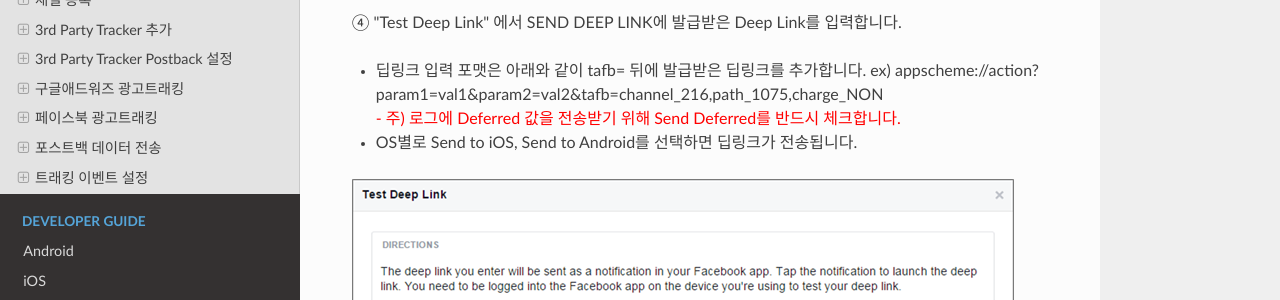
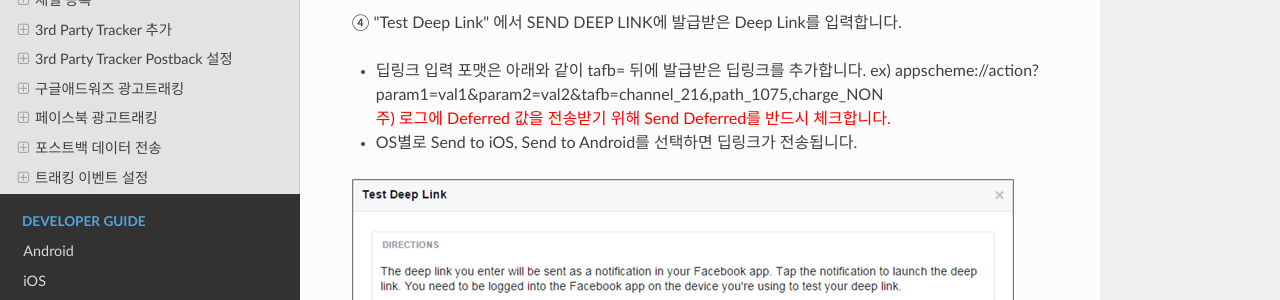
Before and after one commit to ToastAnalytics/ToastAnalytics, an MkDocs documentation site: the page built from docs/Developer/3. marketing Guide.md, in a window 1280 px wide and 900 px high, scrolled down 14719 px. Shown: the part 149-449 px from the top of the window. Built offline with MkDocs 1.6.1, drawn with Linux system fonts in a browser that asks for light colours; nearby versions of some CDN libraries; old or Windows-style settings are respelled for this version of MkDocs.

Commit message:
3. Marketing Guide

```diff
--- a/docs/Developer/3. marketing Guide.md
+++ b/docs/Developer/3. marketing Guide.md
@@ -312,7 +312,7 @@
 3rd Party Tracker를 통해 광고트래킹을 집행할 경우 Postback과 중복되지 않게 한가지 방법만 등록합니다.
 
 
-|설정내용|설명|
+|설정 내용|설명|
 |:---|:---|
 |딥링크 발급|Toast Analytics에서 딥링크 발급|
 |딥링크 테스트|페이스북 개발자 사이트에서 딥링크 작동 테스트|
@@ -346,7 +346,7 @@
 - 딥링크 입력 포맷은 아래와 같이 tafb= 뒤에 발급받은 딥링크를 추가합니다.
 ex) appscheme://action?param1=val1&param2=val2&tafb=channel_216,path_1075,charge_NON
 <br>
-<span style="color:#FF0000">- 주) 로그에 Deferred 값을 전송받기 위해 Send Deferred를 반드시 체크합니다. </span>
+<span style="color:#FF0000"> 주) 로그에 Deferred 값을 전송받기 위해 Send Deferred를 반드시 체크합니다. </span>
 
 - OS별로 Send to iOS, Send to Android를 선택하면 딥링크가 전송됩니다.
 
```
